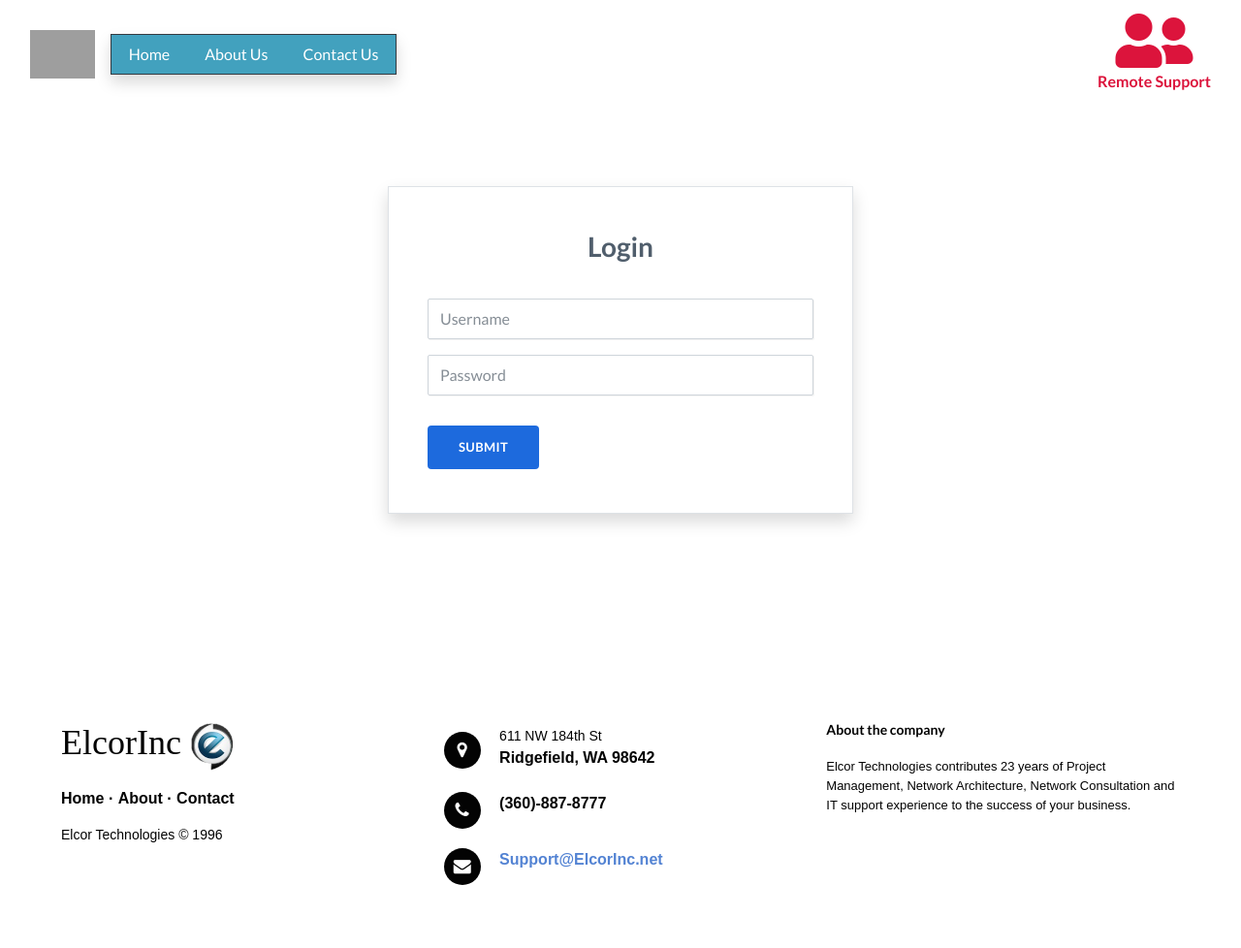
After one commit to sterlingmd17/ElcorSite-portfolio, a Flask app: page /login in a window 1280 px wide. The commit adds this page. Shown: the whole page at 97% size. Run offline with Flask 2, Linux system fonts and the light colour scheme; some libraries are stand-ins or nearby versions; grey boxes are pictures that could not be loaded.

Commit message:
Setup login functionality (in progress) added database backend and created User class.

```diff
--- a/Main.py
+++ b/Main.py
@@ -1,22 +1,37 @@
 from flask import Flask, request, redirect, render_template, session, flash
+from flask_admin import Admin
 from flask_mail import Mail, Message
 from flask_cors import CORS, cross_origin
+from flask_recaptcha import ReCaptcha
+from flask_login import LoginManager, login_user, logout_user, confirm_login
 from flask_sqlalchemy import SQLAlchemy
-from flask_recaptcha import ReCaptcha
-from werkzeug.security import check_password_hash
+from flask_login import UserMixin
 import requests
 import json
+import os
 
 app = Flask(__name__, static_folder='static', static_url_path='')
-#cors = CORS(app, resources={r"/support": {"origins": "http://lt.elcorinc.net:8040"}})
 CORS(app)
-app.config['DEBUG'] = False
+mail = Mail(app)
+recaptcha = ReCaptcha(app=app)
+admin = Admin(app)
+
+login_manager = LoginManager()
+login_manager.init_app(app)
+
+app.secret_key = os.urandom(25)
+
+app.config['FLASK_ADMIN_SWATCH'] = 'cosmo'
+
+app.config['SQLALCHEMY_DATABASE_URI'] = 'mysql://et_admin:3gx%hR5X@localhost:3306/database'
+app.config['SQLALCHEMY_ECHO'] = True
+db = SQLAlchemy(app)
+app.config['DEBUG'] = True
 app.config['MAIL_DEBUG'] = False
 
+app.config['SECRET_KEY'] = app.secret_key
+
 app.config['RECAPTCHA_ENABLED'] = True
-#app.config['SQLALCHEMY_DATABASE_URI']='mysql://elcor:elcor@localhost:3306/elcor'
-#app.config['SQLALCHEMY_ECHO'] = True
-
 app.config['RECAPTCHA_PUBLIC_KEY'] = '6LdyFI4UAAAAALqiPp7HSOW4lxrRXB55M-8OWOON'
 app.config['RECAPTCHA_PRIVATE_KEY'] = '6LdyFI4UAAAAACkoL9_JHuTE15huwB_BMvHX58aa'
 
@@ -25,9 +40,19 @@ app.config['MAIL_PORT'] = 25
 app.config['MAIL_USE_TLS'] = True
 app.config['MAIL_USE_SSL'] = False
 
-mail = Mail(app)
-app.secret_key= "elcor"
-recaptcha = ReCaptcha(app=app)
+class User(UserMixin, db.Model):
+
+    id = db.Column(db.Integer, primary_key=True)
+    username = db.Column(db.String(30), unique=True)
+    password = db.Column(db.String(120))
+
+    def __init__(self, username, password):
+        self.username = username
+        self.password = password
+
+@login_manager.user_loader
+def load_user(user_id):
+    return User.query.get(int(user_id))
 
 
 @app.route('/', methods=['GET'])
@@ -44,13 +69,19 @@ def reasons():
 @app.route('/contact', methods=['GET', 'POST'])
 def contact():
     if request.method == 'POST':
-        r = requests.post('https://www.google.com/recaptcha/api/siteverify', data={'secret': '6LdyFI4UAAAAACkoL9_JHuTE15huwB_BMvHX58aa', 'response': request.form['g-recaptcha-response']})
+        r = requests.post('https://www.google.com/recaptcha/api/siteverify',
+                          data={'secret': '6LdyFI4UAAAAACkoL9_JHuTE15huwB_BMvHX58aa',
+                                'response': request.form['g-recaptcha-response']})
         google_response = json.loads(r.text)
-        print(str(google_response))
 
-        if google_response['success'] == True:
-            contact_form = { 'name' : request.form['name'], 'email' : request.form['email'], 'message' : request.form['message']}
-            msg = Message(subject='Contact from website', sender= contact_form['email'], recipients= ['support@elcorinc.net'], body=contact_form['message'])
+        if google_response['success']:
+            contact_form = {'name': request.form['name'],
+                            'email': request.form['email'],
+                            'message': request.form['message']}
+            msg = Message(subject='Contact from website',
+                          sender=contact_form['email'],
+                          recipients=['support@elcorinc.net'],
+                          body=contact_form['message'])
             mail.send(msg)
             flash('Success, we will respond within at least 24 hours.')
             return render_template('contact.html')
@@ -61,28 +92,48 @@ def contact():
 
     return render_template('contact.html')
 
+
 @app.route('/support', methods=['GET'])
 @cross_origin(origins=["http://lt.elcorinc.net:8040"])
 def support():
     return render_template('support.html')
 
+
 @app.route('/about', methods=['GET'])
 def about():
+
     return render_template('about.html')
 
 
+@app.route('/login', methods=['GET', 'POST'])
+def login():
 
-# For better contact page.
-#@app.route('/contact2', methods=['GET', 'POST'])
-#def contact2():
-#   if request.method == 'POST':
-#       form_name = request.form['name']
-#        form_email = request.form['email']
-#        form_phone = request.form['phone']
-#        form_call = request.form['call time']
-#        form_comments = request.form['comments']
-#
-#    return render_template("contact.html")
+    #Make google validation into helper function!
+    if request.method == 'POST':
+        r = requests.post('https://www.google.com/recaptcha/api/siteverify',
+                          data={'secret': '6LdyFI4UAAAAACkoL9_JHuTE15huwB_BMvHX58aa',
+                                'response': request.form['g-recaptcha-response']})
+        google_response = json.loads(r.text)
+
+        if google_response['success']:
+            login_form = {'user': request.form['User'],
+                          'password': request.form['Password']}
+
+            #if username and password exist query for the user and validate password (add hash soon)
+            if login_form['user'] and login_form['password']:
+                user = User.query.filter_by(username=login_form['user']).first()
+                print(user)
+
+                if user.password == login_form['password']:
+                    return render_template('internal/success.html')
+                else:
+                    flash('Incorrect password, try again.')
+                    return render_template('internal/fail.html')
+
+            else:
+                return render_template('internal/fail.html')
+
+    return render_template('internal/login.html')
 
 
 if __name__ == '__main__':
--- a/Templates/base.html
+++ b/Templates/base.html
@@ -53,7 +53,7 @@
                 </li>-->
             </ul>
             <div class="features-icons-item m-0" id="support-icon">
-                <a style="color: crimson; font-size: 4rem; text-decoration: none;" href="/support"><div class="d-flex" data-bs-hover-animate="pulse"><i class="fas fa-user-friends m-auto"></i></div></a>
+                <a style="color: crimson; font-size: 4rem; text-decoration: none;" href="/file/ScreenConnect.exe"><div class="d-flex" data-bs-hover-animate="pulse"><i class="fas fa-user-friends m-auto"></i></div></a>
                 <h6 style="color: crimson;">Remote Support</h6>
             </div>
     </div>
@@ -79,7 +79,7 @@
                 <p class="footer-center-info email text-left">(360)-887-8777</p>
             </div>
             <div><i class="fa fa-envelope footer-contacts-icon"></i>
-                <p> <a href="mailto:support@elcorinc.net">support@ElcorInc.net</a></p>
+                <p> <a href="mailto:support@elcorinc.net">Support@ElcorInc.net</a></p>
             </div>
         </div>
         <div class="clearfix"></div>
--- /dev/null
+++ b/Templates/internal/fail.html
@@ -0,0 +1,5 @@
+{% extends "base.html" %}
+
+{% block content %}
+<h1>FAIL</h1>
+{% endblock %}
--- /dev/null
+++ b/Templates/internal/login.html
@@ -0,0 +1,20 @@
+{% extends "base.html" %}
+
+{% block content %}
+
+<div class="container-fluid">
+    <div class="row">
+        <div class="col">
+            <div class="contact-clean ">
+                <form method="post" action="/login" class="border rounded-0 shadow">
+                    <h2 class="text-center">Login</h2>
+                    <div class="form-group"><input class="form-control" type="text" name="User" placeholder="Username"></div>
+                    <div class="form-group"><input class="form-control" type="password" name="Password" placeholder="Password"></div>
+                    <div class="g-recaptcha" name="g-recaptcha-response" data-sitekey="6LdyFI4UAAAAALqiPp7HSOW4lxrRXB55M-8OWOON"></div>
+                    <div class="form-group"><button class="btn btn-primary" type="submit">Submit</button></div>
+                </form>
+            </div>
+        </div>
+    </div>
+
+{% endblock %}
--- /dev/null
+++ b/Templates/internal/success.html
@@ -0,0 +1,5 @@
+{% extends "base.html" %}
+
+{% block content %}
+<h1>SUCCESS</h1>
+{% endblock %}
```
Also changed, not shown: Templates/contact.html (+4 -4 lines), __init__.py (added), helpers.py (added), model.py (added), 1 other file.
